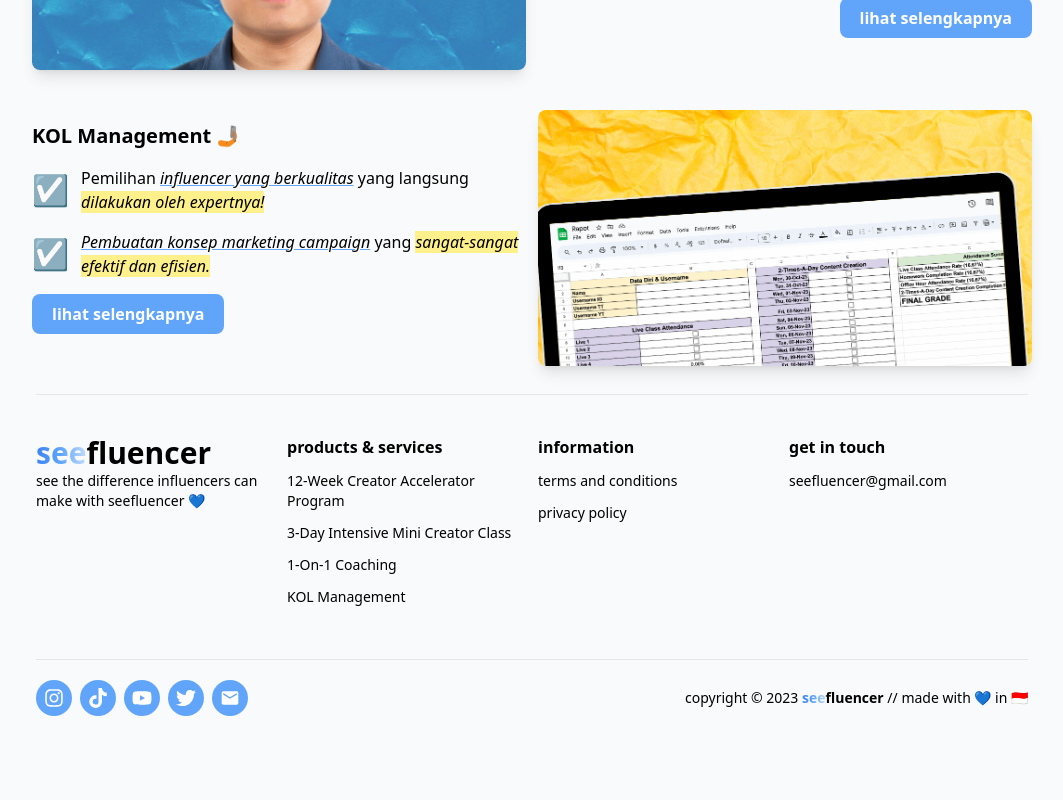
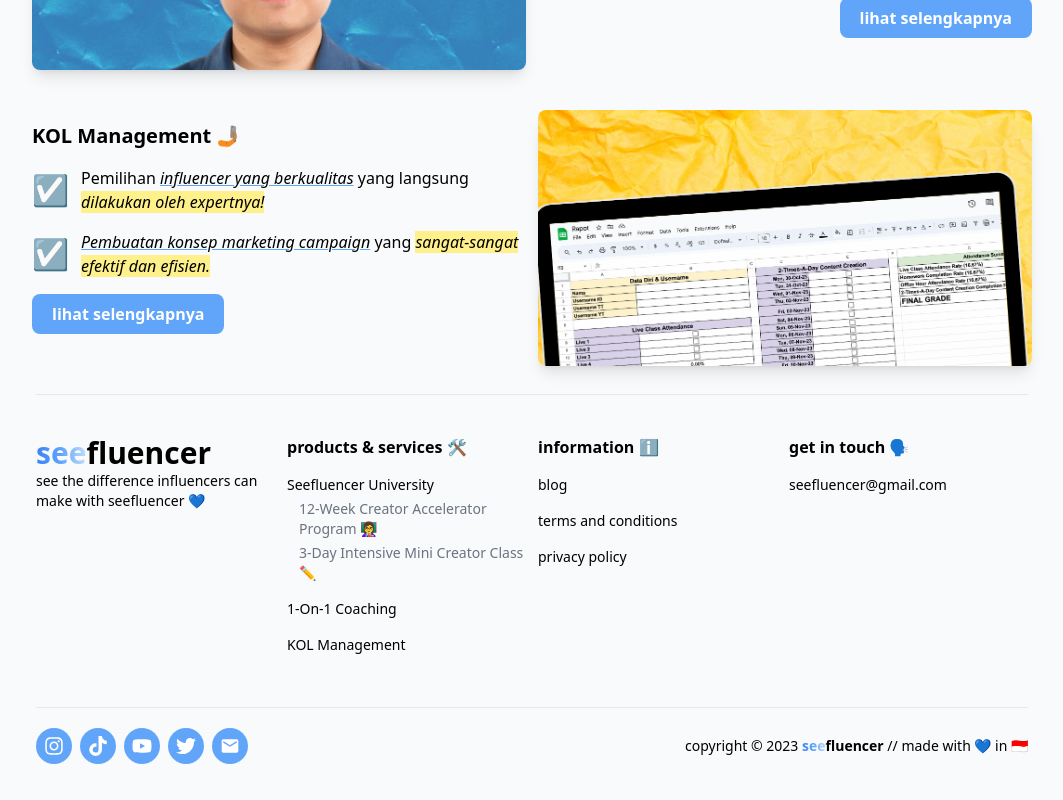
Before and after one commit to joylodra/seefluencer, a Next.js app: page / in a window 1280 px wide. Shown: the part 1977-2777 px from the top of the page, without its empty margins (108-1171 px from the left). Before the commit the page ends 2729 px from the top, so only its background shows below. Built offline with nearby package versions, Linux system fonts and the light colour scheme.

Commit message:
Added drop down menu for navbar and fixed footer

```diff
--- a/app/components/public/Footer.tsx
+++ b/app/components/public/Footer.tsx
@@ -23,16 +23,26 @@ const Footer = () => {
           </p>
         </div>
 
-        <div className="flex flex-col gap-3">
-          <h3 className="font-bold">products & services</h3>
+        <div className="flex flex-col gap-4">
+          <h3 className="font-bold">products & services 🛠</h3>
 
-          <Link href="/accelerator" className="text-sm hover:underline">
-            12-Week Creator Accelerator Program
-          </Link>
+          <div className="flex flex-col gap-1">
+            <div className="text-sm">Seefluencer University</div>
 
-          <Link href="/miniclass" className="text-sm hover:underline">
-            3-Day Intensive Mini Creator Class
-          </Link>
+            <Link
+              href="/accelerator"
+              className="text-sm hover:underline text-gray-500 ml-0 md:ml-3"
+            >
+              12-Week Creator Accelerator Program 👩‍🏫
+            </Link>
+
+            <Link
+              href="/miniclass"
+              className="text-sm hover:underline text-gray-500 ml-0 md:ml-3"
+            >
+              3-Day Intensive Mini Creator Class ✏️
+            </Link>
+          </div>
 
           <Link href="/coaching" className="text-sm hover:underline">
             1-On-1 Coaching
@@ -43,11 +53,11 @@ const Footer = () => {
           </Link>
         </div>
 
-        <div className="flex flex-col gap-3">
-          <h3 className="font-bold">information</h3>
-          {/* <Link href="/blog" className="text-sm">
+        <div className="flex flex-col gap-4">
+          <h3 className="font-bold">information ℹ️</h3>
+          <Link href="/blog" className="text-sm">
             blog
-          </Link> */}
+          </Link>
 
           <Link
             href="/terms-and-conditions"
@@ -65,8 +75,8 @@ const Footer = () => {
           </Link> */}
         </div>
 
-        <div className="flex flex-col items-center md:items-start gap-3">
-          <h3 className="font-bold">get in touch</h3>
+        <div className="flex flex-col items-center md:items-start gap-4">
+          <h3 className="font-bold">get in touch 🗣</h3>
 
           <p className="text-sm">seefluencer@gmail.com</p>
         </div>
--- a/app/components/public/Navbar.tsx
+++ b/app/components/public/Navbar.tsx
@@ -10,10 +10,11 @@ import Link from "next/link";
 // Icons & Images
 import { HiMenuAlt4 } from "react-icons/hi";
 import { GrFormClose } from "react-icons/gr";
+import { AiOutlineDown } from "react-icons/ai";
 
 export const menu = [
-  { title: "Creator Accelerator Program", href: "/accelerator" },
-  { title: "IMCC", href: "/miniclass" },
+  // { title: "Creator Accelerator Program", href: "/accelerator" },
+  // { title: "IMCC", href: "/miniclass" },
   { title: "1-On-1 Coaching", href: "/coaching" },
   { title: "KOL Management", href: "/kol" },
   { title: "Blog", href: "/blog" },
@@ -68,6 +69,37 @@ const Navbar = () => {
         </Link>
 
         <div className="hidden md:flex flex-row gap-5 items-center">
+          <div className={`group relative hover:cursor-pointer`}>
+            <div className="flex flex-row gap-2 items-center">
+              <div>Seefluencer University</div>{" "}
+              <div>
+                <AiOutlineDown size={15} />
+              </div>
+            </div>
+
+            <div className="rounded-xl overflow-hidden mt-2 invisible absolute z-50 flex w-full flex-col bg-white shadow-3xl group-hover:visible">
+              <div
+                onClick={() => {
+                  router.push(`/accelerator`);
+                  setIsMenuOpen(false);
+                }}
+                className="px-4 py-2 hover:bg-blue-400 hover:text-white transition cursor-pointer"
+              >
+                12-Week Creator Accelerator Program 👩‍🏫
+              </div>
+
+              <div
+                onClick={() => {
+                  router.push(`/miniclass`);
+                  setIsMenuOpen(false);
+                }}
+                className="px-4 py-2 hover:bg-blue-400 hover:text-white transition cursor-pointer"
+              >
+                3-Day Intensive Mini Creator Class ✏️
+              </div>
+            </div>
+          </div>
+
           {menu.map((item) => (
             <Link
               key={item.href}
@@ -91,7 +123,34 @@ const Navbar = () => {
             ref={menuRef}
             className="md:hidden absolute rounded-xl shadow-3xl w-3/4 bg-white right-0 top-[88px] overflow-hidden"
           >
-            <div className="flex flex-col">
+            <div className="flex flex-col gap-3">
+              <div>
+                <div className="px-4 py-2">Seefluencer University</div>
+                <div
+                  onClick={() => {
+                    router.push(`/accelerator`);
+                    setIsMenuOpen(false);
+                  }}
+                  className="px-4 py-2 text-gray-500 hover:bg-blue-400 hover:text-white transition cursor-pointer"
+                >
+                  <span className="ml-3">
+                    12-Week Creator Accelerator Program 👩‍🏫
+                  </span>
+                </div>
+
+                <div
+                  onClick={() => {
+                    router.push(`/miniclass`);
+                    setIsMenuOpen(false);
+                  }}
+                  className="px-4 py-2 text-gray-500 hover:bg-blue-400 hover:text-white transition cursor-pointer"
+                >
+                  <span className="ml-3">
+                    3-Day Intensive Mini Creator Class ✏️
+                  </span>
+                </div>
+              </div>
+
               {menu.map((item) => (
                 <div
                   key={item.href}
```
